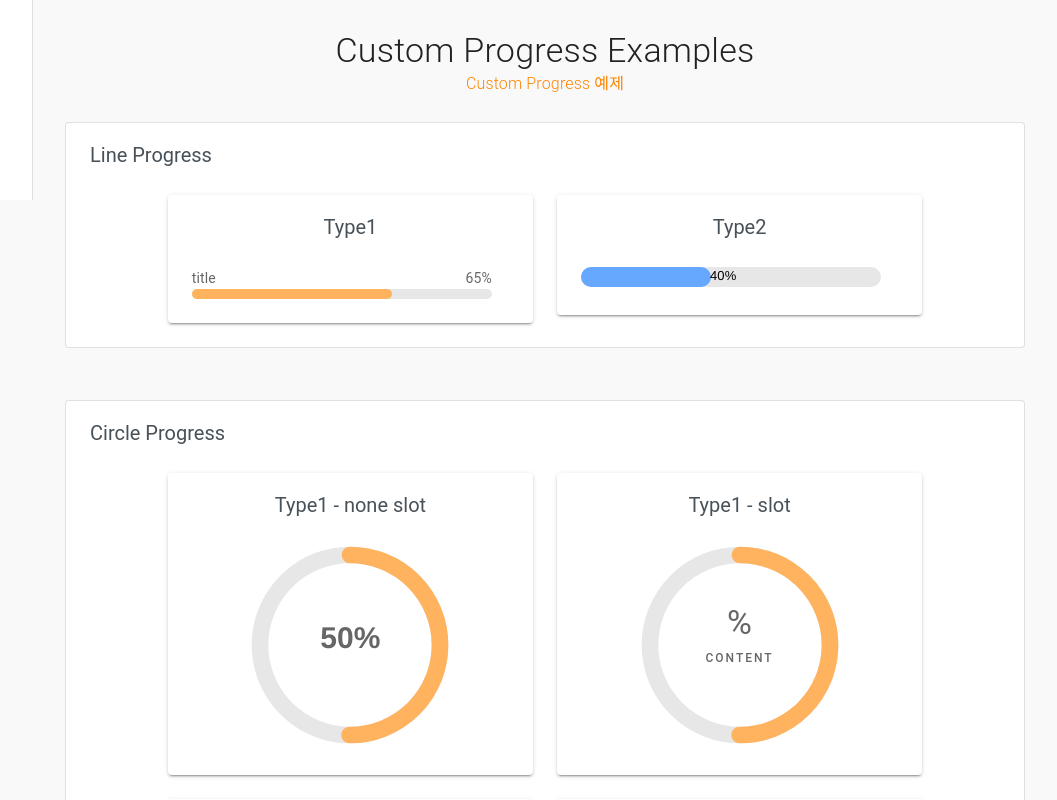
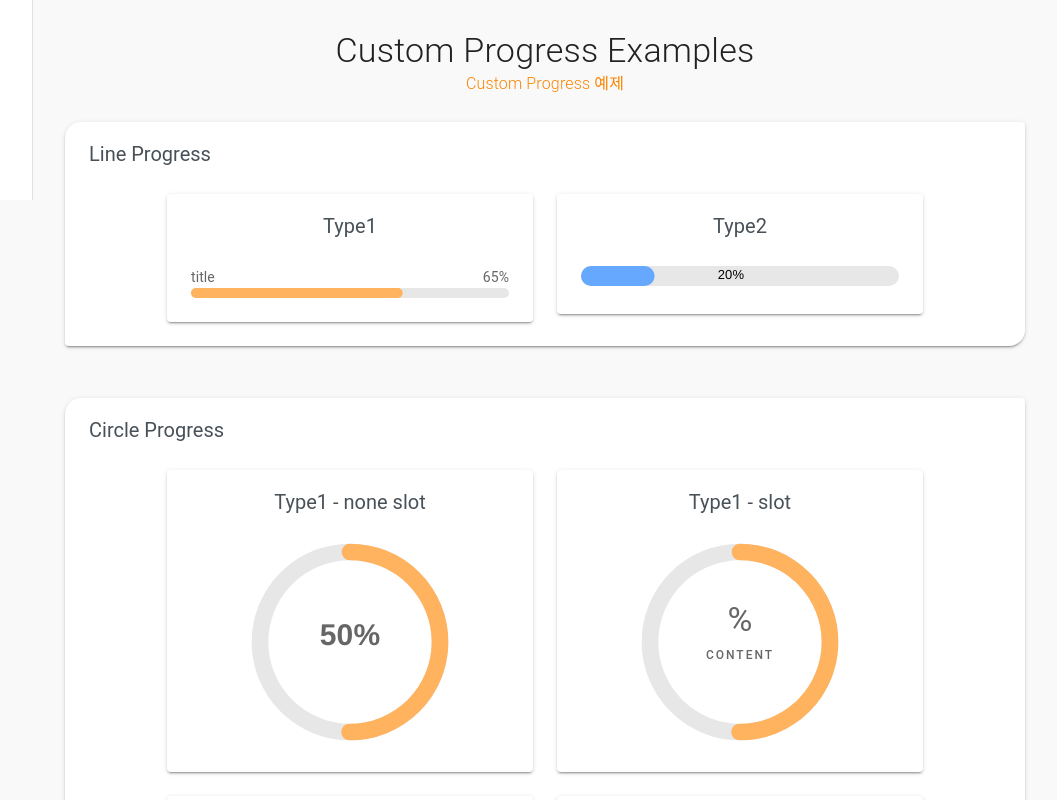
Before and after one commit to SSongEY/VueTest, a Vue app: page /progresses in a window 1280 px wide. Shown: the part 600-1400 px from the top of the page, without its empty margins (223-1280 px from the left). Built offline with nearby package versions, Linux system fonts and the light colour scheme; the HTML template or start-up script is replaced by a standard one.

Commit message:
custom line progress width 값 % 추가

```diff
--- a/src/components/CProgress/Line.vue
+++ b/src/components/CProgress/Line.vue
@@ -1,6 +1,6 @@
 <template>
     <div id="progress-bar-line"
-         :style="{ width: `${this.width}px` }"
+         :style="{ width: this.width }"
     >
         <v-container v-if="type === '1'" class="top-text">
             <v-layout row fill-height>
@@ -90,13 +90,11 @@ export default {
         },
         height: { // progress height
             type: String,
-            required: true,
             default: "30"
         },
         width: { // progress width
             type: String,
-            required: true,
-            default: "100"
+            default: "100%"
         },
         strokeWidth: { // progress stroke width
             type: String,
--- a/src/components/CProgress/Mixin.js
+++ b/src/components/CProgress/Mixin.js
@@ -46,6 +46,11 @@ export const ProgressBarMixin = {
                 zeroOffset: 0,
                 progressPadding: 0,
             }
+        };
+
+        if(this.line) {
+            if(this.width.indexOf('%') == -1)
+                this.width = px(this.width);
         }
     },
     mounted () {
@@ -69,28 +74,28 @@ export const ProgressBarMixin = {
     computed: {
         // ProgressBar Type
         cylinder () {
-            return this.shape === 'cylinder'
+            return this.shape === 'cylinder';
         },
         line () {
-            return this.shape === 'line'
+            return this.shape === 'line';
         },
         circle () {
-            return this.shape === 'circle'
+            return this.shape === 'circle';
         },
         battery () {
-            return this.shape === 'battery'
+            return this.shape === 'battery';
         },
         progressBarType () {
             if (this.cylinder) {
-                return 'ProgressBarCylinder'
+                return 'ProgressBarCylinder';
             } else if (this.line) {
-                return 'ProgressBarLine'
+                return 'ProgressBarLine';
             } else if (this.circle) {
-                return 'ProgressBarCircle'
+                return 'ProgressBarCircle';
             } else if (this.battery) {
-                return 'ProgressBarBattery'
+                return 'ProgressBarBattery';
             }
-            return 'ProgressBarLine'
+            return 'ProgressBarLine';
         },
         // ProgressBar Size
         // width () {
@@ -120,7 +125,7 @@ export const ProgressBarMixin = {
         lineStyleSvgFrame () {
             return {
                 height: px(this.height),
-                width: px(this.width)
+                width: this.width //px(this.width)
             }
         },
         batteryStyleSvgFrame () {
--- a/src/views/_dev/Progresses.vue
+++ b/src/views/_dev/Progresses.vue
@@ -43,9 +43,8 @@
                     <span class="subtitle-1 font-weight-light deepOrange--text">Custom Progress 예제</span>
                 </v-col>
 
-                <!-- EXAMPLE -1 -->
                 <v-col cols="12">
-                    <c-card title="Line Progress" outlined>
+                    <c-card title="Line Progress" shaped>
                         <v-row justify="center">
 
                             <!-- EXAMPLE -1 -->
@@ -56,7 +55,6 @@
                                         :value="65"
                                         color="orange"
                                         height="10"
-                                        width="300"
                                         strokeWidth="30"
                                         fontColor="red"
                                         fontSize="14"
@@ -71,10 +69,9 @@
                                 <c-card title="Type2">
                                     <c-progress-line
                                         type="2"
-                                        :value="40"
+                                        :value="20"
                                         color="blue"
                                         height="20"
-                                        width="300"
                                         strokeWidth="30"
                                         fontColor="black"
                                         fontSize="13"
@@ -89,7 +86,7 @@
 
 
                 <v-col cols="12" class="pt-10">
-                    <c-card title="Circle Progress" outlined>
+                    <c-card title="Circle Progress" shaped>
                         <v-row justify="center">
 
                             <!-- EXAMPLE -3 -->
```
